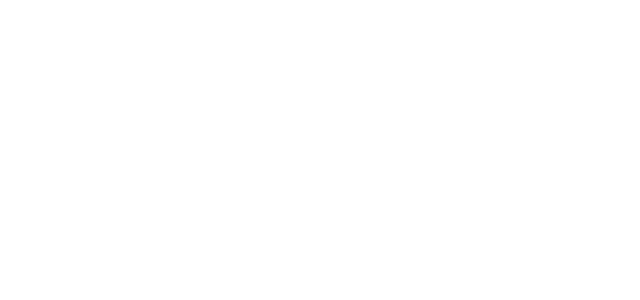
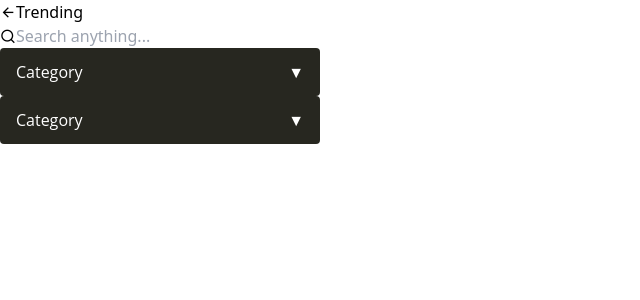
Before and after one commit to ANISH-422004/HiAnime, a React (Vite) app: page /trending in a window 1280 px wide. Before the commit this address had no page. Shown: the top 300 px of the page, without its empty margins (0-640 px from the left). Built offline with nearby package versions, Linux system fonts and the light colour scheme.

Commit message:
Trending page started 15:00

```diff
--- a/src/App.jsx
+++ b/src/App.jsx
@@ -1,6 +1,7 @@
 import React from "react";
 import { Route, Routes } from "react-router-dom";
 import Home from "./components/Home";
+import Trending from "./components/Trending";
 
 const App = () => {
   return (
@@ -9,7 +10,9 @@
 
 
       <Routes>
-        <Route path="/" element={<Home></Home>}></Route>
+        <Route path="/" element={<Home/>}></Route>
+        <Route path="/trending" element={<Trending/>}></Route>
+
       </Routes>
 
 
--- a/src/components/Home.jsx
+++ b/src/components/Home.jsx
@@ -5,7 +5,7 @@
 import axios from "../../src/utils/Axios";
 import HorizontalCards from "./templates/HorizontalCards";
 import Dropdown from "./templates/Dropdown";
-import gif from '../assets/loader.gif'
+import Loader from "./templates/Loader";
 
 const Home = () => {
   document.title = "HiAnime | Home";
@@ -57,9 +57,7 @@
       </div>
     </>
   ) : (
-    <div className="h-full w-full bg-transparent flex justify-center items-center">
-        <img src={gif} alt="Random GIF" />
-    </div>
+    <Loader/>
   );
 };
 
--- /dev/null
+++ b/src/components/Trending.jsx
@@ -0,0 +1,40 @@
+import React, { useState } from "react";
+import { useNavigate } from "react-router-dom";
+import TopNav from "./templates/TopNav";
+import Dropdown from "./templates/Dropdown";
+
+const Trending = () => {
+  const navigate = useNavigate();
+  const [category, setCategory] = useState("all");
+
+  return (
+    <div className="p-[3%] w-screen h-screen ">
+      {/* Header */}
+      <div className="w-full flex items-center  mb-4">
+        <h1 className="text-2xl w-[20%] font-semibold text-zinc-400 flex items-center">
+          <i
+            onClick={() => navigate(-1)}
+            className="hover:text-[#6556CD] ri-arrow-left-line cursor-pointer mr-2"
+          />
+          Trending
+        </h1>
+
+        <TopNav />
+
+        <Dropdown
+          title="Category"
+          options={["movie", "tv", "all"]}
+          func={setCategory}
+        />
+        <div className="w-[2%]"></div>
+        <Dropdown
+          title="Category"
+          options={["week", "day"]}
+          func={setCategory}
+        />
+      </div>
+    </div>
+  );
+};
+
+export default Trending;
--- /dev/null
+++ b/src/components/templates/Loader.jsx
@@ -0,0 +1,12 @@
+import React from "react";
+import gif from '../../assets/loader.gif'
+
+const Loader = () => {
+  return (
+    <div className="h-full w-full bg-transparent flex justify-center items-center">
+      <img src={gif} alt="Random GIF" />
+    </div>
+  );
+};
+
+export default Loader;
--- a/src/components/templates/SideBar.jsx
+++ b/src/components/templates/SideBar.jsx
@@ -15,7 +15,7 @@
         <h2 className="text-white font-semibold text-xl mb-2">New Feeds</h2>
 
         <Link
-          to="/"
+          to="/trending"
           className="hover:bg-[#6556CD] hover:text-white duration-300 rounded-lg p-1"
         >
           <i class="ri-fire-fill"></i> Trending
--- a/src/components/templates/TopNav.jsx
+++ b/src/components/templates/TopNav.jsx
@@ -29,31 +29,35 @@
   }, [query]);
 
   return (
-    <div className="w-full h-[10vh] relative flex justify-start items-center pl-[15%]" >
-      <i className="text-zinc-400 text-3xl ri-search-line"></i>
+    <div className="w-full flex justify-center items-center relative mb-1">
+      {/* Search Input Container */}
+      <div className="flex items-center w-full md:w-[60%] lg:w-[40%] px-3 bg-zinc-800 rounded-lg border border-zinc-600">
+        <i className="text-zinc-400 text-2xl ri-search-line"></i>
         <input
           onChange={(e) => setQuery(e.target.value)}
           value={query}
-        className="w-[50%] text-zinc-200 mx-10 p-5 text-xl outline-none border-none bg-transparent"
+          className="flex-1 text-zinc-200 mx-2 p-3 text-lg outline-none border-none bg-transparent"
           type="text"
-        placeholder="Search anything"
+          placeholder="Search anything..."
         />
         {query.length > 0 && (
           <i
             onClick={() => setQuery("")}
-          className="text-zinc-400 text-2xl ri-close-fill cursor-pointer"
-        ></i>
+            className="text-zinc-400 text-2xl ri-close-fill cursor-pointer "
+          />
         )}
+      </div>
+
+      {/* Search Dropdown */}
       {searches.length > 0 && (
-        <div className="absolute w-[50%] rounded max-h-[50vh] bg-zinc-200 top-[90%] left-[19%] overflow-y-auto">
+        <div className="p-1 absolute w-full md:w-[60%] lg:w-[40%] rounded max-h-[50vh] bg-zinc-200 top-[110%] left-0 md:left-auto md:right-auto overflow-y-auto shadow-lg">
           {searches.map((s) => (
             <Link
               key={s.id}
-            //   to={`/${s.media_type}/${s.id}`}
-              className="hover:text-black hover:bg-zinc-300 font-semibold text-zinc-600 w-full p-3 flex justify-start items-center border-b-2 border-zinc-100 gap-5"
+              className="hover:text-black hover:bg-zinc-300 font-semibold text-zinc-600 w-full p-3 flex justify-start items-center border-b border-zinc-100 gap-5"
             >
               <img
-                className="w-28 aspect-video"
+                className="w-20 h-12 object-cover"
                 src={
                   s.backdrop_path || s.profile_path
                     ? `https://image.tmdb.org/t/p/original/${
```
Lines whose indentation alone changed are shown as unchanged.
